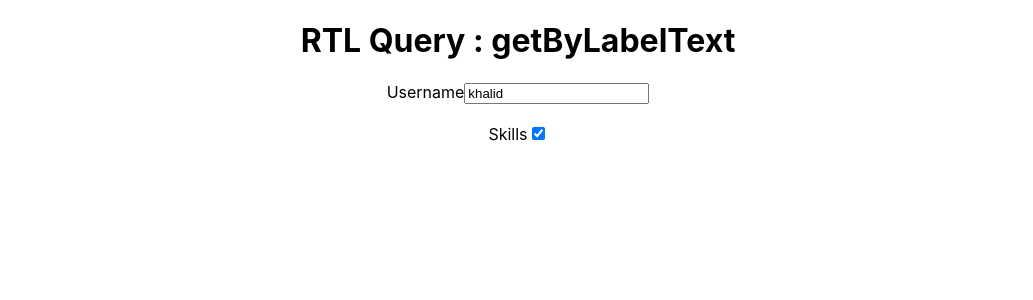
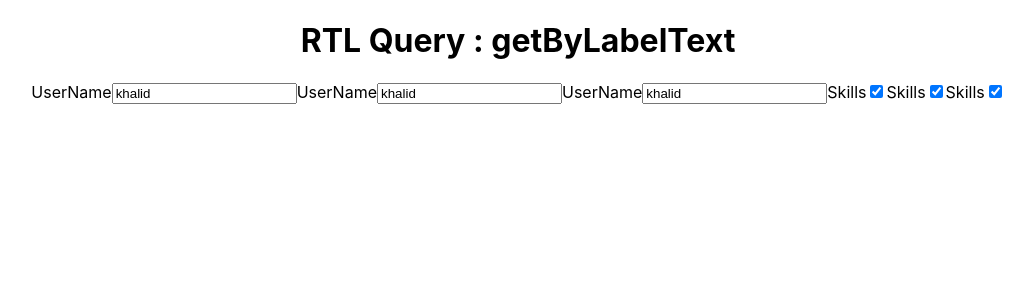
Before and after one commit to abhikhalid/blog-app, a React (Create React App) app: page / in a window 1280 px wide. Shown: the top 300 px of the page, without its empty margins (122-1155 px from the left). Built offline with nearby package versions, Linux system fonts and the light colour scheme.

Commit message:
Part 22 - getAllByLabelText with multiple elements

```diff
--- a/src/App.js
+++ b/src/App.js
@@ -6,19 +6,23 @@ function App() {
     <div className="App">
       <h1>RTL Query : getByLabelText</h1>
 
-      <label htmlFor="user-name">Username</label>
-      <input type="text" id="user-name" defaultValue="khalid" />
+      <label htmlFor="user-email1">UserName</label>
+      <input type="text" id="user-email1" defaultValue={'khalid'} />
 
-      <br />
-      <br />
+      <label htmlFor="user-email2">UserName</label>
+      <input type="text" id="user-email2" defaultValue={'khalid'} />
 
+      <label htmlFor="user-email3">UserName</label>
+      <input type="text" id="user-email3" defaultValue={'khalid'} />
 
-      <label htmlFor="skills">Skills</label>
-      <input
-        type="checkbox"
-        id="skills"
-        defaultChecked={true}
-      />
+      <label htmlFor="skill">Skills</label>
+      <input type="checkbox" id="skill" defaultChecked={true}/>
+
+      <label htmlFor="skill2">Skills</label>
+      <input type="checkbox" id="skill2" defaultChecked={true}/>
+
+      <label htmlFor="skill3">Skills</label>
+      <input type="checkbox" id="skill3" defaultChecked={true}/>
 
     </div>
   );
```
Also changed, not shown: 1 other file (tests, documents, lock files or other folders).
